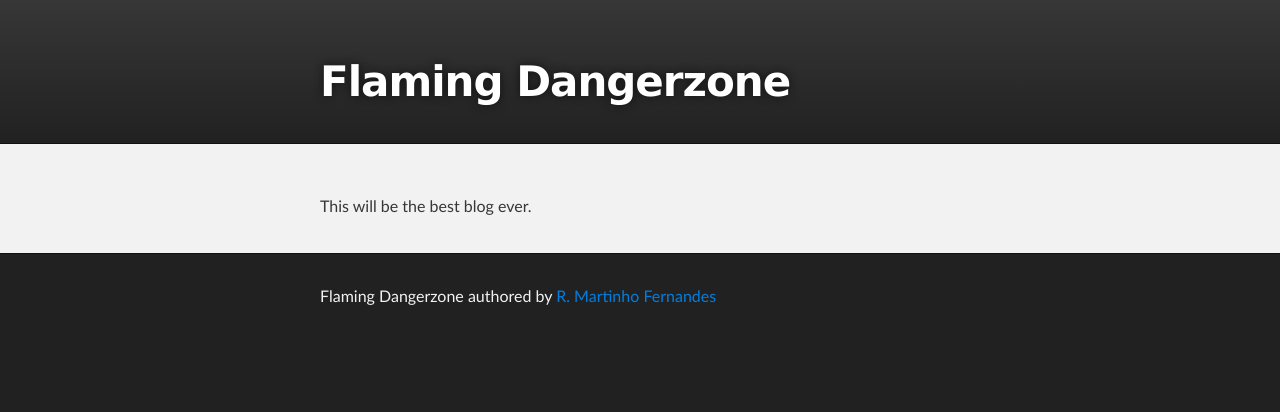
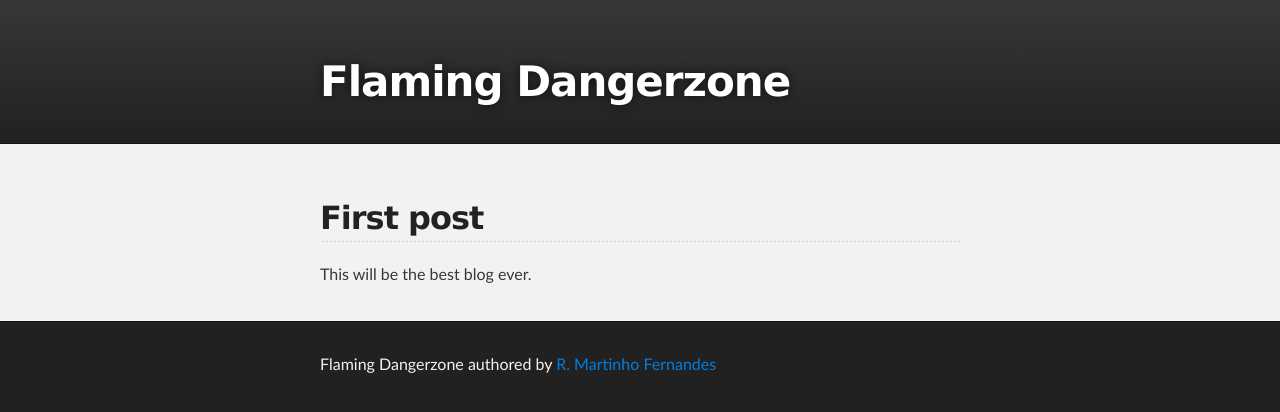
Before and after one commit to rmartinho/flamingdangerzone, a Jekyll site: the page built from _posts/2012-05-25-first-post.markdown, in a window 1280 px wide. Shown: the top 412 px of the page. Built offline with Jekyll 4.4.1, drawn with Linux system fonts in a browser that asks for light colours.

Commit message:
Post pages now have a title

```diff
--- /dev/null
+++ b/_layouts/post.html
@@ -0,0 +1,41 @@
+<!DOCTYPE html>
+<html>
+
+  <head>
+    <meta charset='utf-8' />
+    <meta http-equiv="X-UA-Compatible" content="chrome=1" />
+    <meta name="description" content="Flaming Dangerzone" />
+
+    <link rel="stylesheet" type="text/css" media="screen" href="/stylesheets/stylesheet.css">
+
+    <title>{{ page.title }} - Flaming Dangerzone</title>
+  </head>
+
+  <body>
+
+    <!-- HEADER -->
+    <div id="header_wrap" class="outer">
+        <header class="inner">
+          <h1 id="project_title">Flaming Dangerzone</h1>
+        </header>
+    </div>
+
+    <!-- MAIN CONTENT -->
+    <div id="main_content_wrap" class="outer">
+      <section id="main_content" class="inner">
+
+        <h2 id="post_title">{{ page.title }}</h2>
+        {{ content }}
+
+      </section>
+    </div>
+
+    <!-- FOOTER  -->
+    <div id="footer_wrap" class="outer">
+      <footer class="inner">
+        <p class="copyright">Flaming Dangerzone authored by <a href="http://stackoverflow.com/u/46642">R. Martinho Fernandes</a></p>
+      </footer>
+    </div>
+
+  </body>
+</html>
--- a/_posts/2012-05-25-first-post.markdown
+++ b/_posts/2012-05-25-first-post.markdown
@@ -1,5 +1,5 @@
 ---
-layout: default
+layout: post
 title: First post
 ---
 
```
Also changed, not shown: index.html (line endings or trailing spaces).
